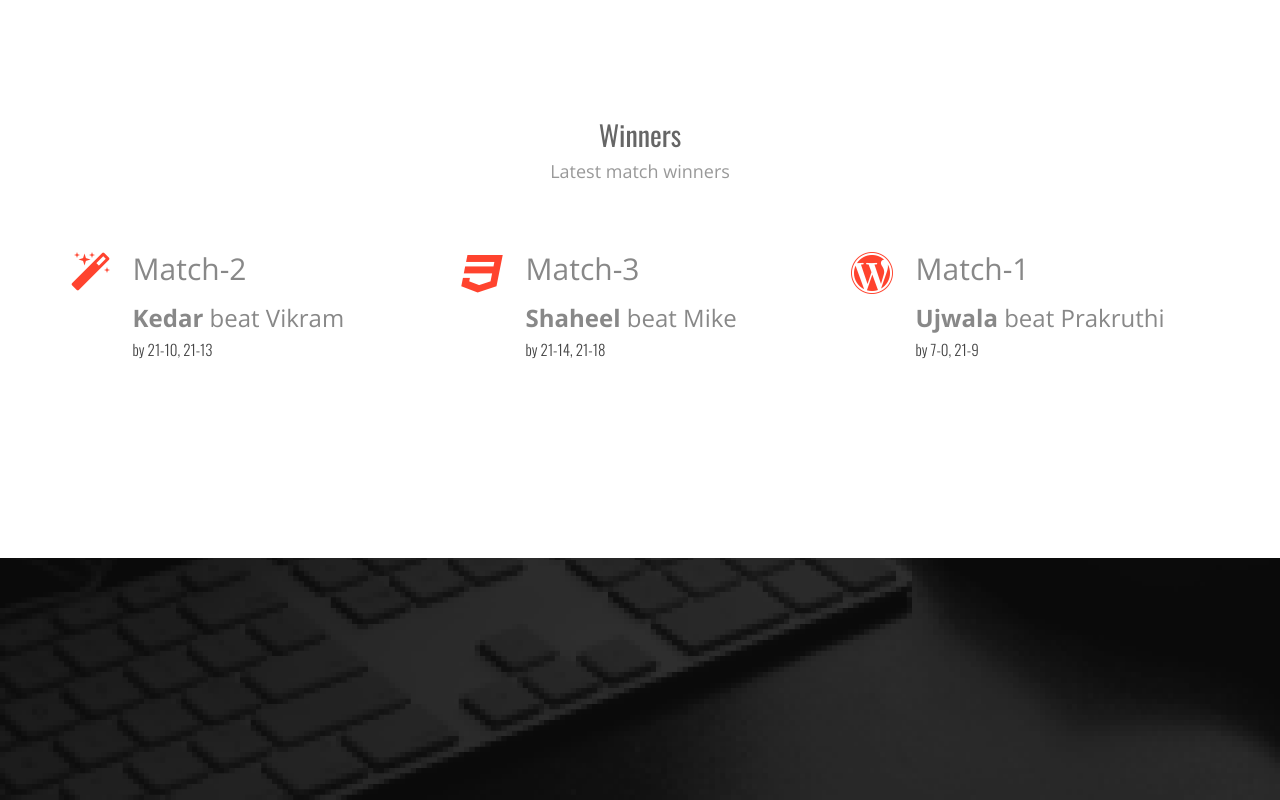
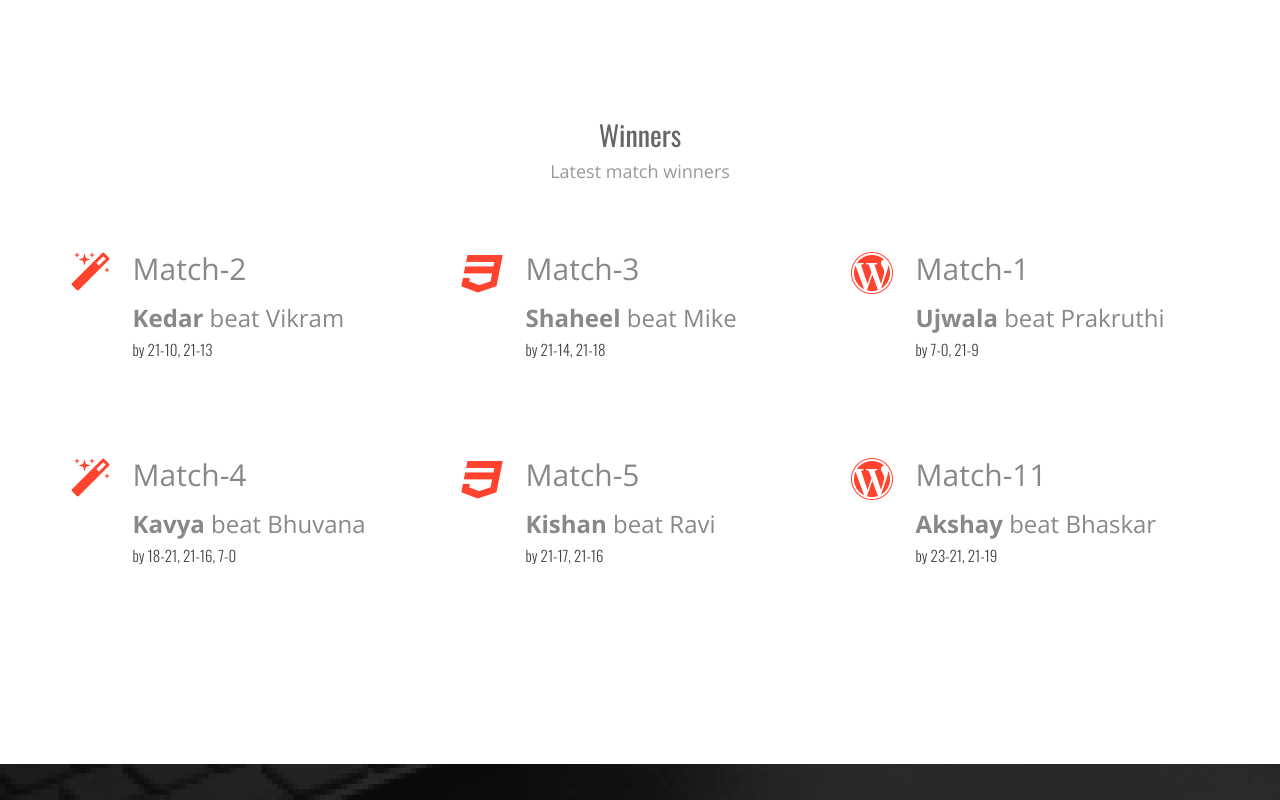
Before and after one commit to prakash89/pingpong, a Rails app: page /result in a window 1280 px wide. Run offline with Rails 7, Linux system fonts and the light colour scheme; style sheets or scripts are compiled from the project's sources; some libraries are stand-ins or nearby versions.

Commit message:
day 2 result updated

```diff
--- a/app/views/welcome/result.html.erb
+++ b/app/views/welcome/result.html.erb
@@ -52,39 +52,42 @@
                                 </div>
                             </div>
                         </div><!-- /.col-md-4 -->
-                        <!-- <div class="col-md-4 col-sm-6 col-xs-12">
+                        <div class="col-md-4 col-sm-6 col-xs-12">
                             <div class="feature-2">
                                 <div class="media">
-                                    <i class="fa fa-plug pull-left"></i>
+                                    <i class="fa fa-magic pull-left"></i>
                                     <div class="media-body">
-                                        <h4 class="media-heading">Wordpress Plugin</h4>
-                                        <p>Duis aute irure dolor in reprehenderit in voluptate velit esse cillum dolore eu fugiat nulla pariatur. Lorem ipsum dolor. reprehenderit</p>
+                                        <h2 class="media-heading">Match-4</h2>
+                                        <h3><strong>Kavya</strong> beat Bhuvana</h3>
+                                        <h4>by 18-21, 21-16, 7-0</h4>
                                     </div>
                                 </div>
                             </div>
-                        </div> --><!-- /.col-md-4 -->
-                       <!--  <div class="col-md-4 col-sm-6 col-xs-12">
+                        </div><!-- /.col-md-4 -->
+                        <div class="col-md-4 col-sm-6 col-xs-12">
                             <div class="feature-2">
                                 <div class="media">
-                                    <i class="fa fa-joomla pull-left"></i>
+                                    <i class="fa fa-css3 pull-left"></i>
                                     <div class="media-body">
-                                        <h4 class="media-heading">Joomla Template</h4>
-                                        <p>Duis aute irure dolor in reprehenderit in voluptate velit esse cillum dolore eu fugiat nulla pariatur. Lorem ipsum dolor. reprehenderit</p>
+                                        <h2 class="media-heading">Match-5</h2>
+                                        <h3><strong>Kishan</strong> beat Ravi</h3>
+                                        <h4>by 21-17, 21-16</h4>
                                     </div>
                                 </div>
                             </div>
-                        </div> --><!-- /.col-md-4 -->
-                        <!-- <div class="col-md-4 col-sm-6 col-xs-12">
+                        </div><!-- /.col-md-4 -->
+                        <div class="col-md-4 col-sm-6 col-xs-12">
                             <div class="feature-2">
                                 <div class="media">
-                                    <i class="fa fa-cube pull-left"></i>
+                                    <i class="fa fa-wordpress pull-left"></i>
                                     <div class="media-body">
-                                        <h4 class="media-heading">Joomla Extension</h4>
-                                        <p>Duis aute irure dolor in reprehenderit in voluptate velit esse cillum dolore eu fugiat nulla pariatur. Lorem ipsum dolor. reprehenderit</p>
+                                        <h2 class="media-heading">Match-11</h2>
+                                        <h3><strong>Akshay</strong> beat Bhaskar</h3>
+                                        <h4>by 23-21, 21-19</h4>
                                     </div>
                                 </div>
                             </div>
-                        </div> --><!-- /.col-md-4 -->
+                        </div>
 
                     </div><!-- /.row -->
                 </div>
```
